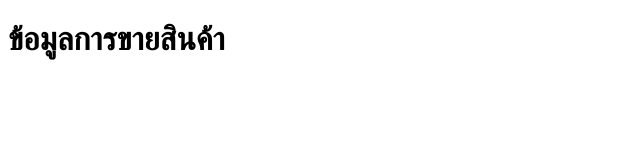
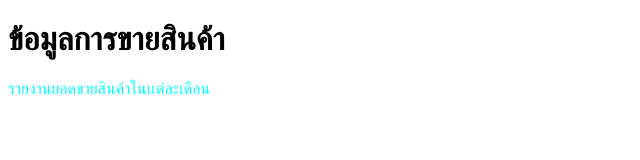
Before and after one commit to Gemminel/gem-project, a plain HTML site: page index.html in a window 1280 px wide. Shown: the whole page, without its empty margins (0-640 px from the left). Drawn offline with Linux system fonts and the light colour scheme.

Commit message:
add report sale

```diff
--- a/index.html
+++ b/index.html
@@ -4,8 +4,14 @@
     <meta charset="UTF-8">
     <meta name="viewport" content="width=device-width, initial-scale=1.0">
     <title>Document</title>
+    <style>
+        p{
+            color: aqua;
+        }
+    </style>
 </head>
 <body>
     <h1>ข้อมูลการขายสินค้า</h1>
+    <p>รายงานยอดขายสินค้าในเเต่ละเดือน</p>
 </body>
 </html>
```
